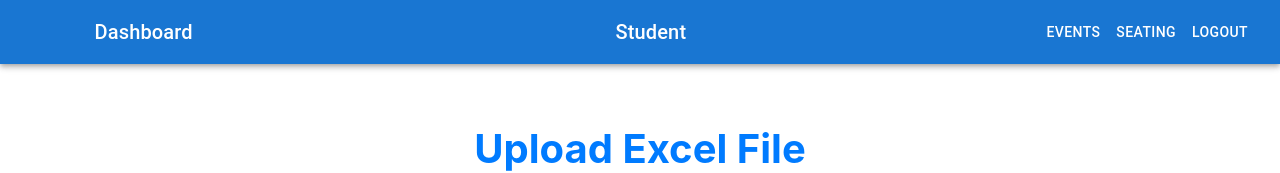
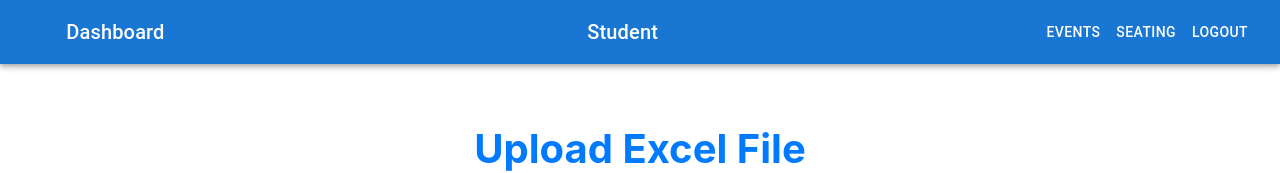
Before and after one commit to jawdonchan/CRUD, a React (Create React App) app in the folder client/: page /Excel/1 in a window 1280 px wide. Shown: the top 173 px of the page. Built offline with nearby package versions, Linux system fonts and the light colour scheme.

Commit message:
css
update

```diff
--- a/client/src/pages/navigationbar.jsx
+++ b/client/src/pages/navigationbar.jsx
@@ -73,10 +73,10 @@ export default function Navbar() {
     <AppBar position="static">
       <Toolbar>
         {/* <Stack  direction="row" alignItems={"space-between"} justifyContent={"center"}> */}
-          <Typography variant="h6" component="div" sx={{ flexGrow: 1 }}>
+          <Typography variant="h6" component="div" sx={{ flexGrow: 0.5 }}>
           Dashboard
         </Typography>
-        <Typography variant="h6" component="div" sx={{ flexGrow: 5 }}>
+        <Typography variant="h6" component="div" sx={{ flexGrow: 4.5 }}>
           {hashRole}
         </Typography>
         <div></div>
--- a/client/src/pages/student/students.jsx
+++ b/client/src/pages/student/students.jsx
@@ -148,8 +148,8 @@ const Students = () => {
             </div>
           </Stack>
         </Grid>
-        <Grid xs={3}>
-          <FormControl>
+        <Grid xs={4}>
+          <FormControl style={{marginTop: 50}}>
             <FormLabel id="demo-radio-buttons-group-label">Filter</FormLabel>
             <RadioGroup
               aria-labelledby="demo-radio-buttons-group-label"
@@ -171,7 +171,7 @@ const Students = () => {
         </Grid>
       </Grid>
       <br></br>
-      <div className='scroll'>
+      <div className='scroll' style={{marginTop: -50, height: 550}}>
         <table className='seats-table'>
           <thead>
             <tr>
--- a/client/src/pages/upload-export/Excel.jsx
+++ b/client/src/pages/upload-export/Excel.jsx
@@ -56,7 +56,9 @@ const ExcelFileUpload = () => {
       <div className='Button'>
         <label className='excels' htmlFor="fileInput">Select File</label>
       <input type="file" id="fileInput" accept=".xlsx, .xls" onChange={handleFileChange} />
+      <div style={{width: 550, marginLeft: -200}}>
       {file && <p>Selected File: {file.name}</p>} {/* Display the file name */}
+      </div>
       <Button className='excelbtn' onClick={handleFileUpload}>Upload</Button>
       </div>
       </Stack>
```
